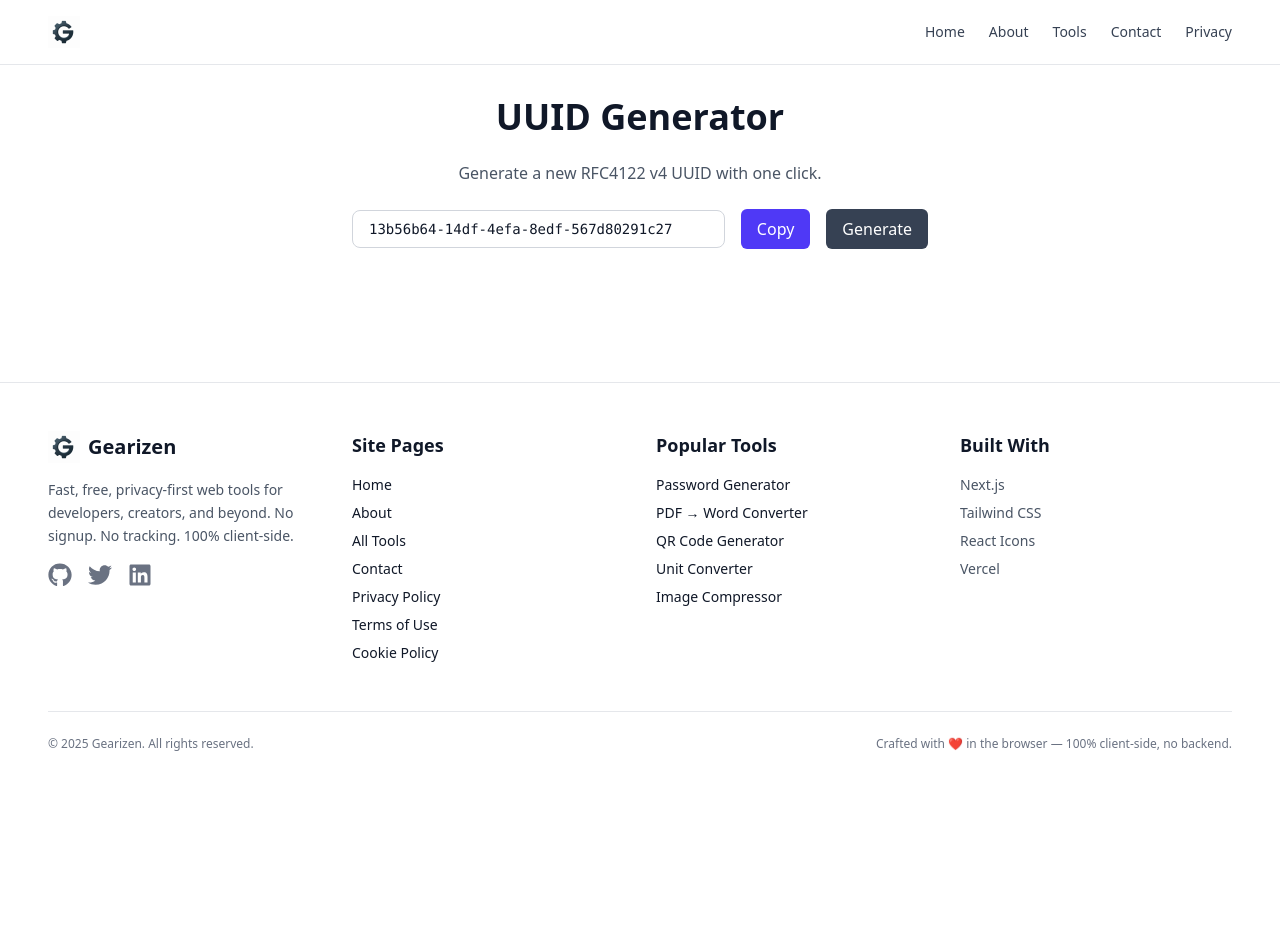
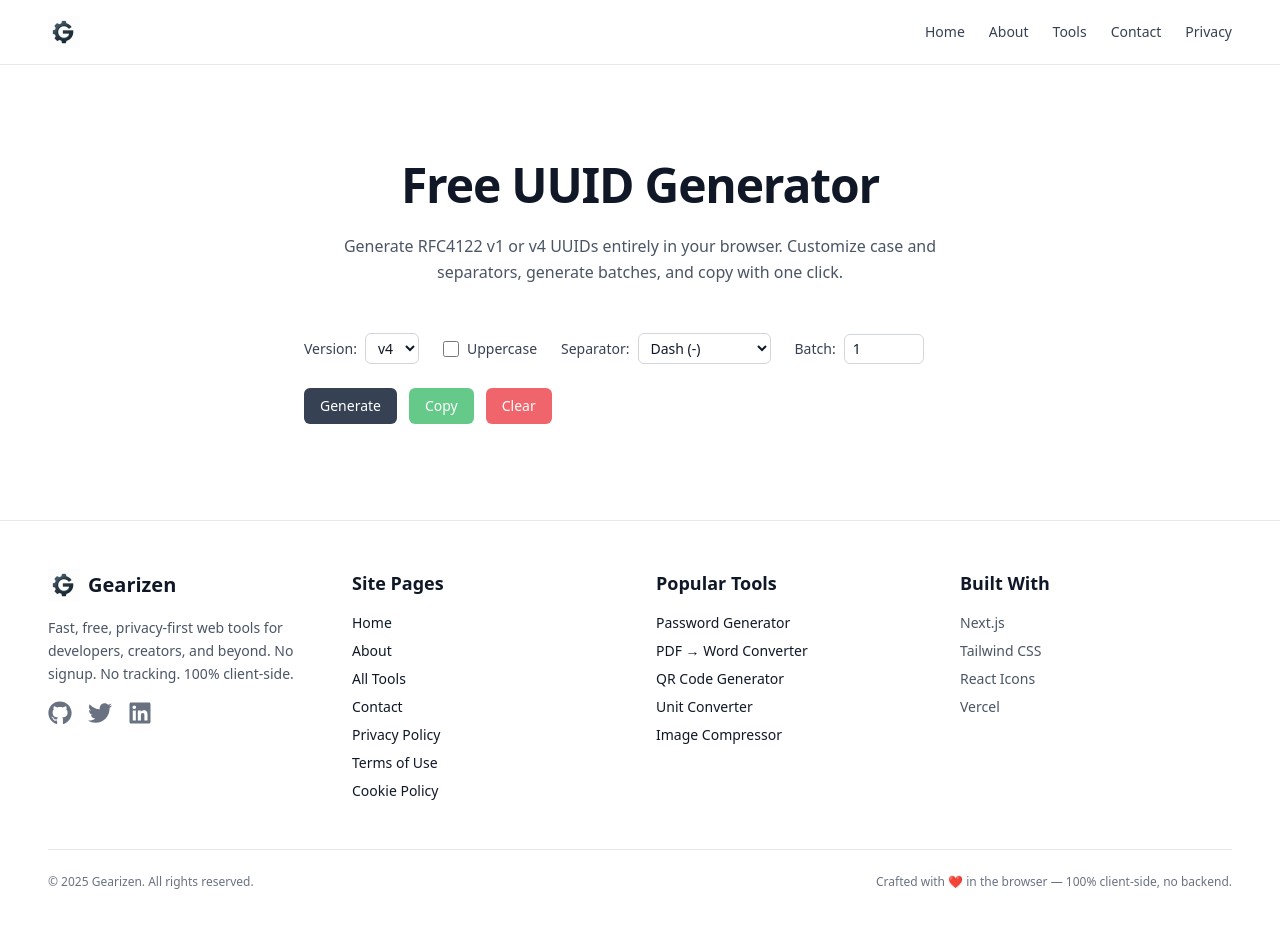
Before and after one commit to tahir-ozcan/gearizen, a Next.js app: page /tools/uuid-generator in a window 1280 px wide. Shown: the top 928 px of the page. Before the commit the page ends 800 px from the top, so only its background shows below. Built offline with nearby package versions, Linux system fonts and the light colour scheme.

Commit message:
feat(uuid): enhance generator UI and options

```diff
--- a/app/tools/uuid-generator/page.tsx
+++ b/app/tools/uuid-generator/page.tsx
@@ -4,16 +4,24 @@ import BreadcrumbJsonLd from "@/app/components/BreadcrumbJsonLd";
 
 export const metadata: Metadata = {
   metadataBase: new URL("https://gearizen.com"),
-  title: "UUID Generator",
+  title: "Free UUID Generator (v1 & v4)",
   description:
-    "Generate RFC4122 v4 UUIDs instantly in your browser and copy to clipboard.",
-  keywords: ["uuid generator", "uuid v4", "random id", "Gearizen tools"],
+    "Create RFC4122 v1 or v4 UUIDs in bulk with Gearizen’s client-side UUID Generator. Customize separators, case and batch size—all in your browser.",
+  keywords: [
+    "uuid generator",
+    "uuid v4",
+    "uuid v1",
+    "bulk uuid",
+    "random id",
+    "Gearizen tools",
+  ],
   authors: [{ name: "Gearizen Team", url: "https://gearizen.com/about" }],
   robots: { index: true, follow: true },
   alternates: { canonical: "https://gearizen.com/tools/uuid-generator" },
   openGraph: {
     title: "UUID Generator | Gearizen",
-    description: "Create UUIDs client-side—no tracking, no signup.",
+    description:
+      "Generate RFC4122 v1 or v4 identifiers in the browser. Configure case, separators and quantity, then copy instantly—no signup.",
     url: "https://gearizen.com/tools/uuid-generator",
     siteName: "Gearizen",
     locale: "en_US",
@@ -25,7 +33,8 @@ export const metadata: Metadata = {
   twitter: {
     card: "summary_large_image",
     title: "UUID Generator | Gearizen",
-    description: "Generate random UUIDs with a single click.",
+    description:
+      "Create RFC4122 v1 or v4 UUIDs in bulk with Gearizen’s privacy-first generator. Configure and copy instantly.",
     creator: "@gearizen",
     images: ["/og-placeholder.svg"],
   },
@@ -34,7 +43,7 @@ export const metadata: Metadata = {
 export default function UuidGeneratorPage() {
   return (
     <>
-      <BreadcrumbJsonLd pageTitle="UUID Generator" pageUrl="https://gearizen.com/tools/uuid-generator" />
+      <BreadcrumbJsonLd pageTitle="Free UUID Generator" pageUrl="https://gearizen.com/tools/uuid-generator" />
       <UuidGeneratorClient />
     </>
   );
--- a/app/tools/uuid-generator/uuid-generator-client.tsx
+++ b/app/tools/uuid-generator/uuid-generator-client.tsx
@@ -2,46 +2,174 @@
 
 import { useState } from "react";
 
+type Version = "v1" | "v4";
+type Separator = "-" | "_" | "none";
+
+function uuidV4() {
+  return crypto.randomUUID();
+}
+
+// Lightweight v1 generator (timestamp based)
+function uuidV1() {
+  const now = Date.now();
+  const timeLow = (now & 0xffffffff).toString(16).padStart(8, "0");
+  const timeMid = (((now / 0x100000000) & 0xffff) | 0).toString(16).padStart(4, "0");
+  const timeHiAndVersion = ((((now / 0x100000000) >> 16) & 0x0fff) | 0x1000)
+    .toString(16)
+    .padStart(4, "0");
+  const clockSeq = Math.floor(Math.random() * 0x3fff)
+    .toString(16)
+    .padStart(4, "0");
+  const node = Array.from(crypto.getRandomValues(new Uint8Array(6)))
+    .map((b) => b.toString(16).padStart(2, "0"))
+    .join("");
+  return `${timeLow}-${timeMid}-${timeHiAndVersion}-${clockSeq}-${node}`;
+}
+
 export default function UuidGeneratorClient() {
-  const generate = () => crypto.randomUUID();
-  const [uuid, setUuid] = useState<string>(generate());
-  const copy = async (uuid: string) => {
+  const [version, setVersion] = useState<Version>("v4");
+  const [uppercase, setUppercase] = useState(false);
+  const [separator, setSeparator] = useState<Separator>("-");
+  const [count, setCount] = useState(1);
+  const [uuids, setUuids] = useState<string[]>([]);
+
+  const generateUuid = () => (version === "v1" ? uuidV1() : uuidV4());
+
+  const generateBatch = () => {
+    const items: string[] = [];
+    for (let i = 0; i < count; i++) {
+      let id = generateUuid();
+      if (separator !== "-") {
+        id = id.replace(/-/g, separator === "none" ? "" : "_");
+      }
+      id = uppercase ? id.toUpperCase() : id.toLowerCase();
+      items.push(id);
+    }
+    setUuids(items);
+  };
+
+  const copyAll = async () => {
+    if (!uuids.length) return;
     try {
-      await navigator.clipboard.writeText(uuid);
-      alert("✅ Copied!");
+      await navigator.clipboard.writeText(uuids.join("\n"));
+      alert("✅ UUIDs copied to clipboard!");
     } catch {
-      alert("❌ Failed to copy");
+      alert("❌ Failed to copy UUIDs.");
     }
   };
 
-  const onGenerate = () => setUuid(generate());
+  const clearAll = () => setUuids([]);
 
   return (
-    <section className="space-y-6 max-w-xl mx-auto text-center">
-      <h1 className="text-4xl font-extrabold mb-6">UUID Generator</h1>
-      <p className="text-gray-600">Generate a new RFC4122 v4 UUID with one click.</p>
-      <div className="flex items-center space-x-4 justify-center">
+    <section
+      id="uuid-generator"
+      aria-labelledby="uuid-generator-heading"
+      className="container-responsive py-16 text-gray-900 antialiased selection:bg-indigo-200 selection:text-indigo-900"
+    >
+      <h1
+        id="uuid-generator-heading"
+        className="text-4xl sm:text-5xl font-extrabold text-center mb-6 tracking-tight"
+      >
+        Free UUID Generator
+      </h1>
+      <p className="text-center text-gray-600 mb-12 max-w-2xl mx-auto leading-relaxed">
+        Generate RFC4122 v1 or v4 UUIDs entirely in your browser. Customize case
+        and separators, generate batches, and copy with one click.
+      </p>
+
+      <form
+        onSubmit={(e) => {
+          e.preventDefault();
+          generateBatch();
+        }}
+        className="max-w-2xl mx-auto space-y-6"
+      >
+        <div className="flex flex-col sm:flex-row sm:items-center sm:space-x-6 space-y-4 sm:space-y-0">
+          <label htmlFor="version" className="flex items-center space-x-2">
+            <span className="text-sm font-medium text-gray-700">Version:</span>
+            <select
+              id="version"
+              value={version}
+              onChange={(e) => setVersion(e.target.value as Version)}
+              className="border border-gray-300 rounded-md px-2 py-1 text-sm focus:outline-none focus:ring-1 focus:ring-indigo-500 transition"
+            >
+              <option value="v1">v1</option>
+              <option value="v4">v4</option>
+            </select>
+          </label>
+
+          <label className="flex items-center space-x-2">
             <input
-          type="text"
-          readOnly
-          value={uuid}
-          className="flex-grow border border-gray-300 rounded-lg px-4 py-2 font-mono text-sm"
+              type="checkbox"
+              checked={uppercase}
+              onChange={() => setUppercase((v) => !v)}
+              className="h-4 w-4 text-indigo-600 border-gray-300 rounded focus:ring-indigo-500"
             />
+            <span className="text-sm text-gray-700">Uppercase</span>
+          </label>
+
+          <label htmlFor="separator" className="flex items-center space-x-2">
+            <span className="text-sm font-medium text-gray-700">Separator:</span>
+            <select
+              id="separator"
+              value={separator}
+              onChange={(e) => setSeparator(e.target.value as Separator)}
+              className="border border-gray-300 rounded-md px-2 py-1 text-sm focus:outline-none focus:ring-1 focus:ring-indigo-500 transition"
+            >
+              <option value="-">Dash (-)</option>
+              <option value="_">Underscore (_)</option>
+              <option value="none">None</option>
+            </select>
+          </label>
+
+          <label htmlFor="count" className="flex items-center space-x-2">
+            <span className="text-sm font-medium text-gray-700">Batch:</span>
+            <input
+              id="count"
+              type="number"
+              min={1}
+              max={50}
+              value={count}
+              onChange={(e) => setCount(Math.min(50, Math.max(1, Number(e.target.value))))}
+              className="w-20 border border-gray-300 rounded-md px-2 py-1 text-sm focus:outline-none focus:ring-1 focus:ring-indigo-500 transition"
+            />
+          </label>
+        </div>
+
+        <div className="flex flex-wrap gap-3">
+          <button
+            type="submit"
+            className="px-4 py-2 bg-gray-700 text-white rounded-md hover:bg-gray-800 focus:outline-none focus:ring-2 focus:ring-gray-700 transition text-sm font-medium"
+          >
+            Generate
+          </button>
           <button
             type="button"
-          onClick={() => copy(uuid)}
-          className="px-4 py-2 bg-indigo-600 text-white rounded-md hover:bg-indigo-700 focus:outline-none focus:ring-2 focus:ring-indigo-500"
+            onClick={copyAll}
+            disabled={!uuids.length}
+            className="px-4 py-2 bg-green-600 text-white rounded-md hover:bg-green-700 focus:outline-none focus:ring-2 focus:ring-green-500 transition text-sm font-medium disabled:opacity-60"
           >
             Copy
           </button>
           <button
             type="button"
-          onClick={onGenerate}
-          className="px-4 py-2 bg-gray-700 text-white rounded-md hover:bg-gray-800 focus:outline-none focus:ring-2 focus:ring-gray-700"
+            onClick={clearAll}
+            disabled={!uuids.length}
+            className="px-4 py-2 bg-red-600 text-white rounded-md hover:bg-red-700 focus:outline-none focus:ring-2 focus:ring-red-500 transition text-sm font-medium disabled:opacity-60"
           >
-          Generate
+            Clear
           </button>
         </div>
+      </form>
+
+      {uuids.length > 0 && (
+        <textarea
+          readOnly
+          aria-label="Generated UUIDs"
+          value={uuids.join("\n")}
+          className="mt-8 w-full max-w-2xl mx-auto h-48 p-4 border border-gray-300 rounded-lg font-mono text-sm bg-gray-50 resize-y focus:outline-none focus:ring-2 focus:ring-indigo-500 transition"
+        />
+      )}
     </section>
   );
 }
```
Lines whose indentation alone changed are shown as unchanged.
